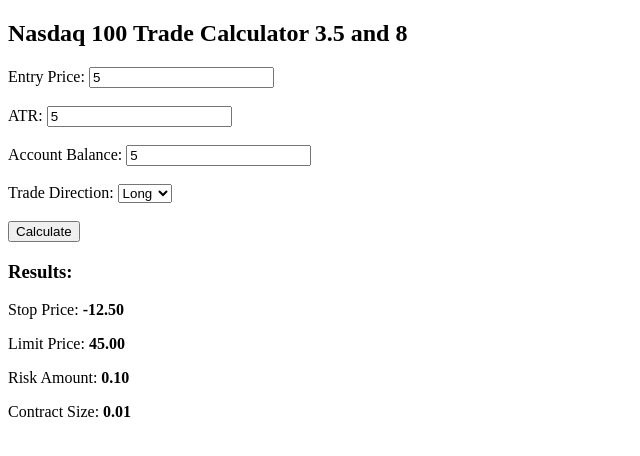
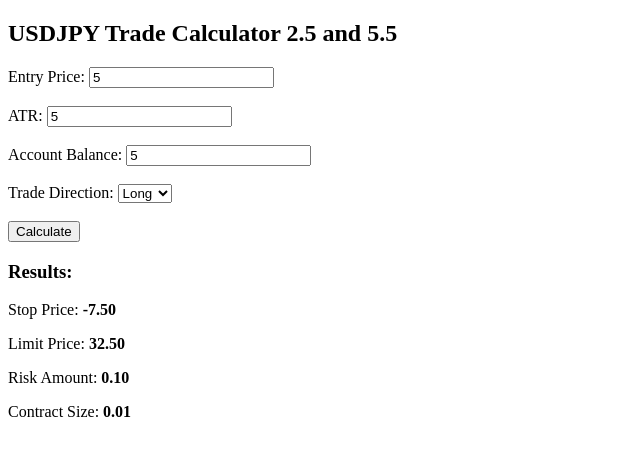
Before and after one commit to loccers99/USDJPY-Calc, a plain HTML site: page index.html in a window 1280 px wide. Both pictures are taken after typing "5", "5", "5" into the empty fields and a click on the button "Calculate". Shown: the whole page, without its empty margins (0-640 px from the left). Drawn offline with Linux system fonts and the light colour scheme.

Commit message:
Update index.html

```diff
--- a/index.html
+++ b/index.html
@@ -3,10 +3,10 @@
 <head>
     <meta charset="UTF-8">
     <meta name="viewport" content="width=device-width, initial-scale=1.0">
-    <title>nas_calc.html</title>
+    <title>USDJPY_calc.html</title>
 </head>
 <body>
-    <h2>Nasdaq 100 Trade Calculator 3.5 and 8</h2>
+    <h2>USDJPY Trade Calculator 2.5 and 5.5</h2>
     <form id="tradeForm">
         <label>Entry Price: <input type="number" id="entryPrice" required></label><br><br>
         <label>ATR: <input type="number" id="atr" required></label><br><br>
@@ -30,8 +30,8 @@
             const accountBalance = parseFloat(document.getElementById('accountBalance').value);
             const tradeDirection = document.getElementById('tradeDirection').value;
 
-            const stopMultiplier = 3.5;
-            const limitMultiplier = 8;
+            const stopMultiplier = 2.5;
+            const limitMultiplier = 5.5;
             const riskPercent = 0.02;
 
             const stopDistance = atr * stopMultiplier;
```
